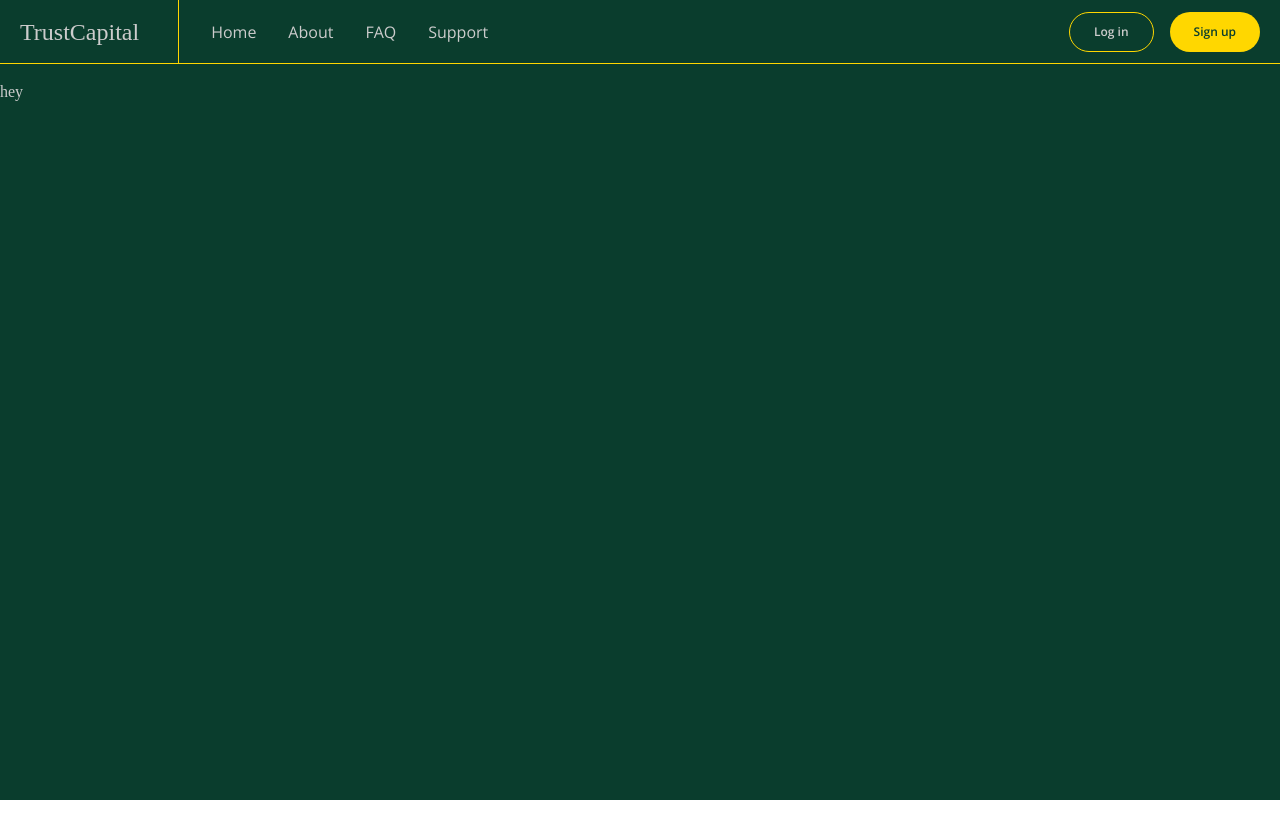
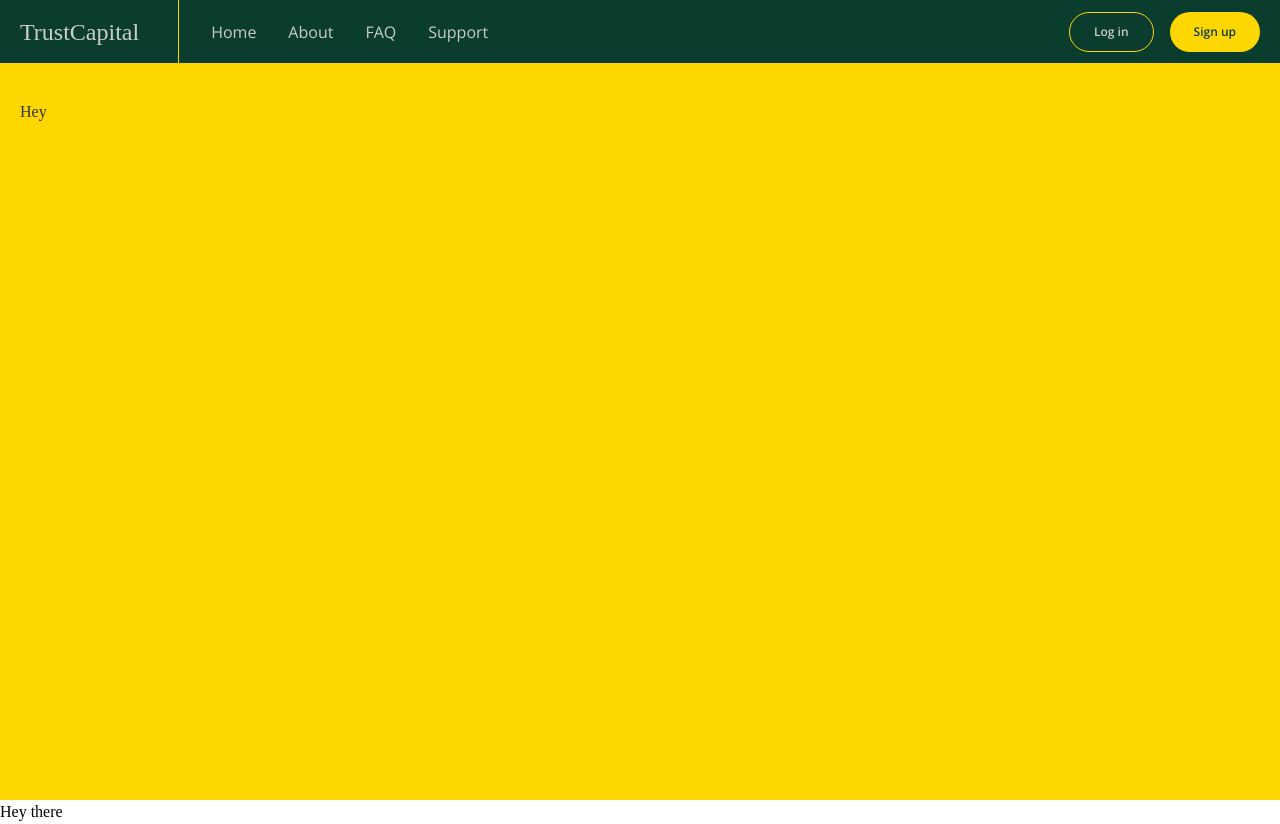
Before and after one commit to Joshardals/Trust-Capital, a Next.js app: page / in a window 1280 px wide. Before the commit the page ends 800 px from the top, so only its background shows below. Built offline with nearby package versions, Linux system fonts and the light colour scheme; a web font is replaced by a local one.

Commit message:
initial commit

```diff
--- a/app/globals.css
+++ b/app/globals.css
@@ -4,6 +4,6 @@
 
 @layer components {
   .button {
-    @apply flex items-center h-10 w-auto px-6 text-center rounded-full;
+    @apply flex items-center h-10 w-auto px-6 text-center rounded-full transition-all;
   }
 }
--- a/app/page.tsx
+++ b/app/page.tsx
@@ -1,12 +1,14 @@
 import Header from "@/components/LandingPage/Header/Header";
+import HeaderBody from "@/components/LandingPage/HeaderBody/HeaderBody";
 
 export default function Home() {
   return (
     <main className="h-full">
-      <div>
+      <div className="bg-gold h-full">
         <Header />
+        <HeaderBody />
       </div>
-      <div className="mt-10 text-lightGray">hey</div>
+      <div>Hey there</div>
     </main>
   );
 }
--- a/components/LandingPage/Header/Header.tsx
+++ b/components/LandingPage/Header/Header.tsx
@@ -1,10 +1,8 @@
-"use client";
-import Image from "next/image";
 import NavBar from "./Nav/NavBar";
 
 const Header = () => {
   return (
-    <main className="w-full p-5 z-20">
+    <main className="w-full p-5">
       <NavBar />
     </main>
   );
--- /dev/null
+++ b/components/LandingPage/HeaderBody/HeaderBody.tsx
@@ -0,0 +1,7 @@
+import React from "react";
+
+const HeaderBody = () => {
+  return <div className="text-darkGray mt-10 p-5">Hey</div>;
+};
+
+export default HeaderBody;
```
